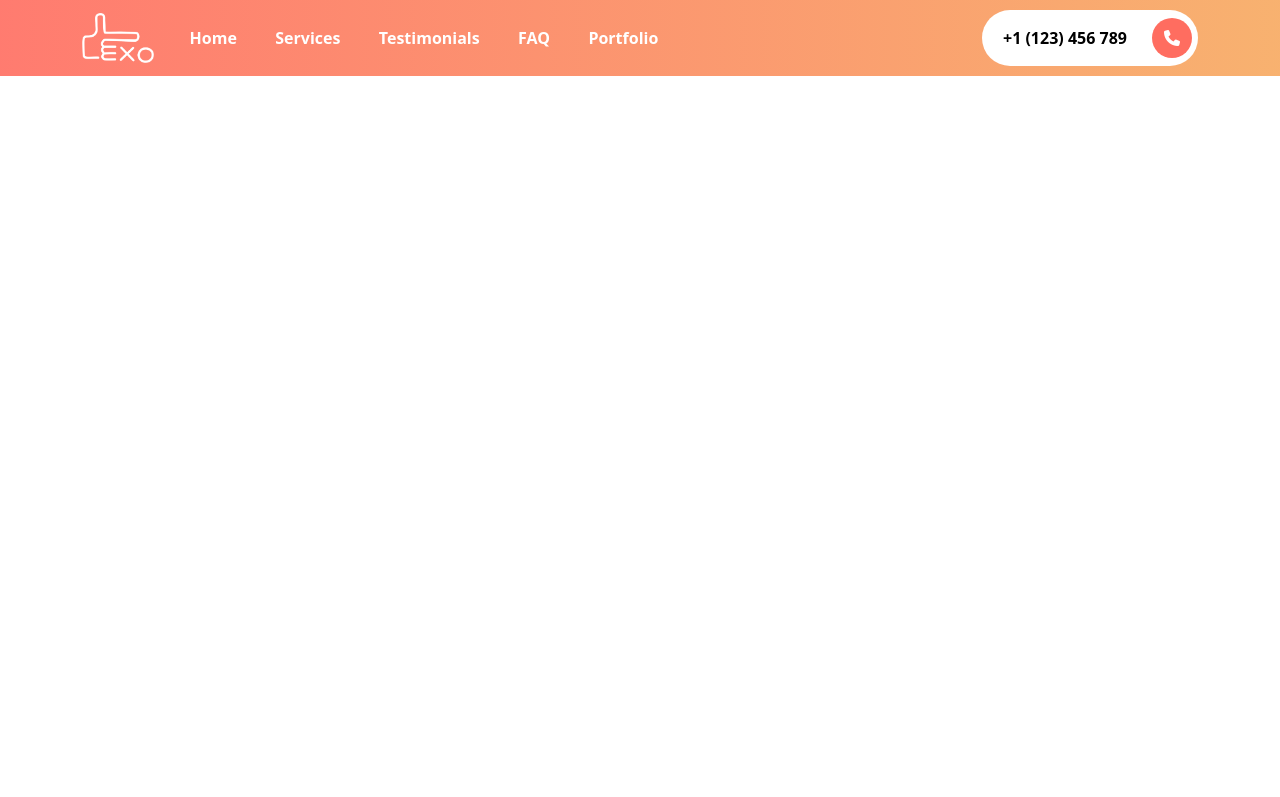
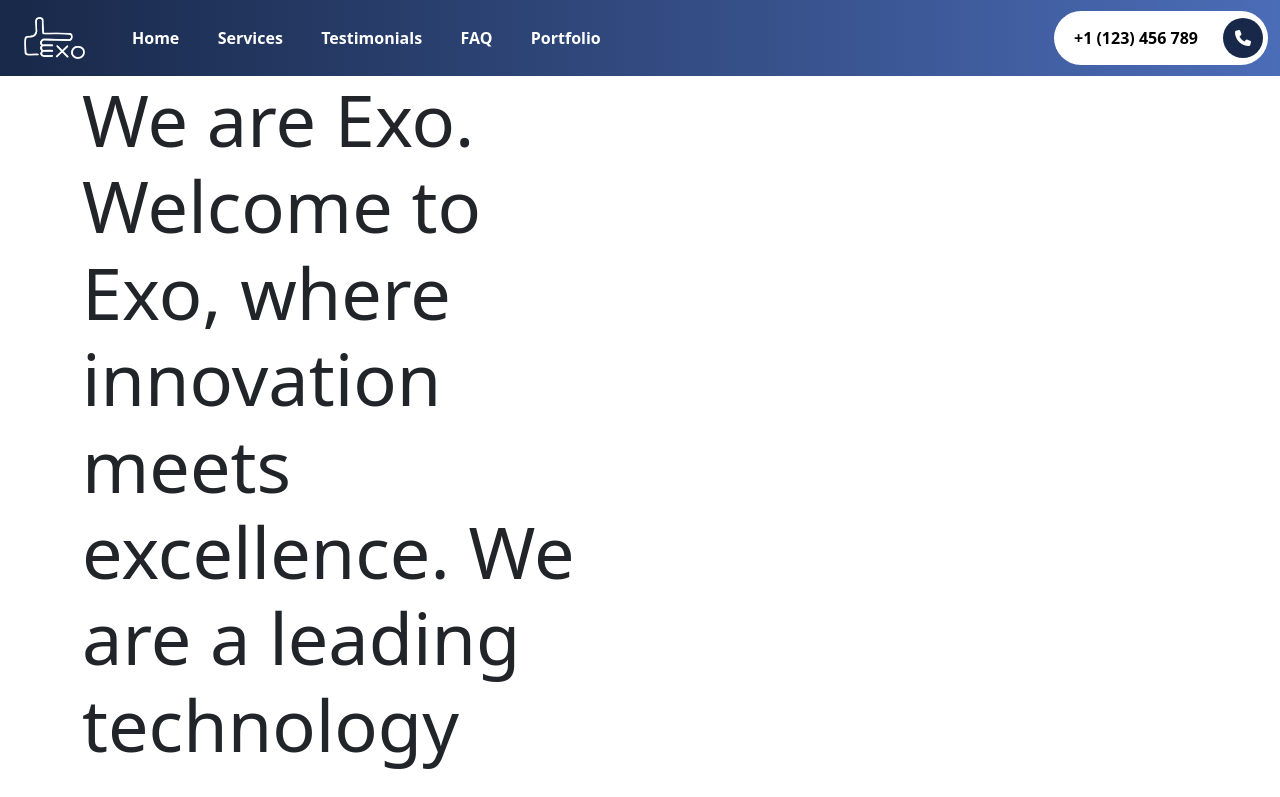
Before and after one commit to sebilune/landing-page, a website: page index.html in a window 1280 px wide. Shown: the top 797 px of the page. Drawn offline with Linux system fonts and the light colour scheme.

Commit message:
Made changes to navbar. Changed the font and also added the logo text and description.

```diff
--- a/index.html
+++ b/index.html
@@ -10,8 +10,8 @@
   </head>
   <body>
     <!-- Navbar -->
-    <nav class="navbar navbar-expand-lg navbar-light menu">
-        <div class="container">
+    <nav class="navbar navbar-expand-lg navbar-dark menu">
+        <div class="container-fluid">
             <a class="navbar-brand" href="#">
                 <img src="./img/logo.png" alt="">
             </a>
@@ -44,7 +44,26 @@
             </div>
         </div>
     </nav>
-
+    <!-- End Navbar -->
+    <!-- Intro section -->
+    <section id="home" class="intro-section">
+        <div class="container">
+            <div class="row">
+                <div class="col-md-6 intros">
+                    <h1 class="display-2">
+                        <span class="display2--intro">We are Exo.</span>
+                        <span class="display2--description">Welcome to Exo, where innovation meets excellence. We are a leading technology company dedicated to providing cutting-edge solutions for businesses across industries.</span>
+                    </h1>
+                    <button type="button" class="rounded-pill btn-rounded">Get in touch
+                        <span>
+                            <i class="fas fa-arrow-left"></i>
+                        </span>
+                    </button>
+                </div>
+                <div class="col-md-6 intros"></div>
+            </div>
+        </div>
+    </section>
     <script src="assets/js/bootstrap.bundle.js"></script>
   </body>
 </html>
--- a/scss/_custom.scss
+++ b/scss/_custom.scss
@@ -2,9 +2,9 @@
 $indigo:  #6610f2;
 $purple:  #6f42c1;
 
-$orange-dark: #FF6D60;
-$orange-light: #FF857A;
-$secondary: #f7a960;
+$dark: #182848;
+$light: #7ba0eb;
+$secondary: #4b6cb7;
 
 
 // MONOCHROMES
@@ -21,7 +21,7 @@ $gray-900: #212529;
 $black:    #000;
 
 // DEFAULTS
-$primary:       $orange-dark;
+$primary:       $dark;
 $secondary:     $secondary;
 
 // ACCORDION
--- a/scss/components/_buttons.scss
+++ b/scss/components/_buttons.scss
@@ -2,11 +2,14 @@
 @use '../components/mixins' as *;
 
 .btn-rounded {
+    @include media-breakpoint-down(sm){
+        display: none;
+    }
     position: relative;
     padding: 0.9375rem 4.375rem 0.9375rem 1.25rem;
     font-weight: 600;
     margin: 0;
-    border: 0.1rem solid rgba($white, 0.6);
+    border: 0;
     background-color: $white;
 
     span {
@@ -28,11 +31,15 @@
     }
 
     &:hover {
-        @include gradient;
+        background-color: $primary;
         color: $white;
 
         span {
-            background-color: rgba($black, 0.6);
+            background-color: $white;
+
+            i {
+                color: $black;
+            }
         }
     }
 }
--- a/scss/components/_mixins.scss
+++ b/scss/components/_mixins.scss
@@ -2,5 +2,5 @@
 
 // Gradient mixin
 @mixin gradient {
-    background: linear-gradient(to right, rgba($primary, 0.9), rgba($secondary, 0.9));
+    background: linear-gradient(to left, $secondary 0%, $dark 100%);
 }
--- a/scss/sections/_navbar.scss
+++ b/scss/sections/_navbar.scss
@@ -3,6 +3,7 @@
 
 img {
     height: 3.125rem;
+    padding: 0.25rem 0.75rem;
 }
 
 .menu {
```
Also changed, not shown: assets/css/style.css, 1 other file.
